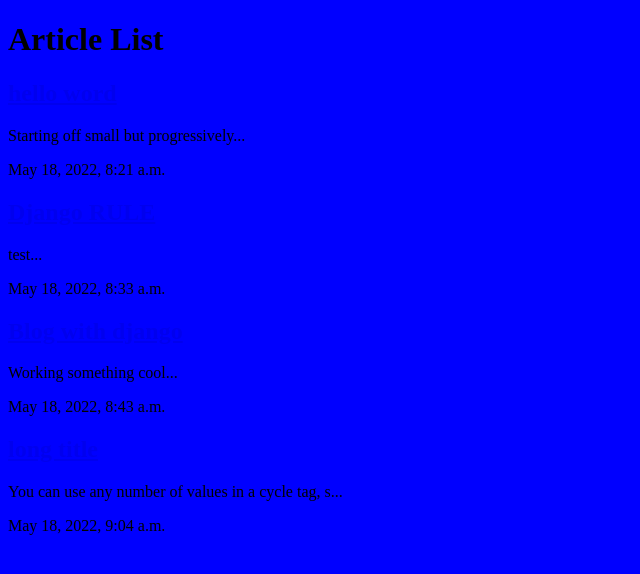
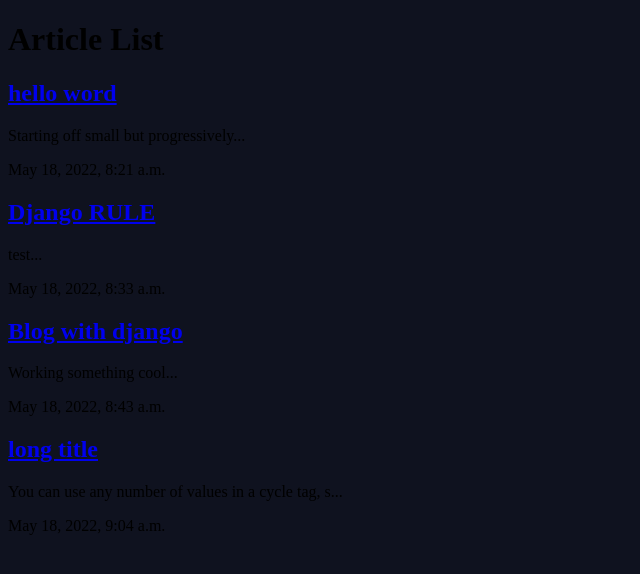
Before and after one commit to Brandonawan/django-sample-blog, a Django app: page /articles in a window 1280 px wide. Shown: the top 574 px of the page, without its empty margins (0-640 px from the left). Run offline with Django 4.2, Linux system fonts and the light colour scheme; data comes from the database, SQL or seed files in the repository.

Commit message:
update on css

```diff
--- a/articles/static/css/style.css
+++ b/articles/static/css/style.css
@@ -1,3 +1,20 @@
 body{
-    background-color: blue;
+    background-color: #0f121f;
+    /* background-image: url(/images/download.png); */
+    /* background-repeat-y: no-repeat; */
+    /* color: #fff; */
 }
+
+/* body *{
+    font-family: Arial, Helvetica, sans-serif;
+}
+
+h1,h2,h3,h4,h5{
+    font-weight: normal;
+    margin: 0;
+}
+
+a,a:hover, a:visited{
+    color: #fff;
+    text-decoration: none;
+} */
```
